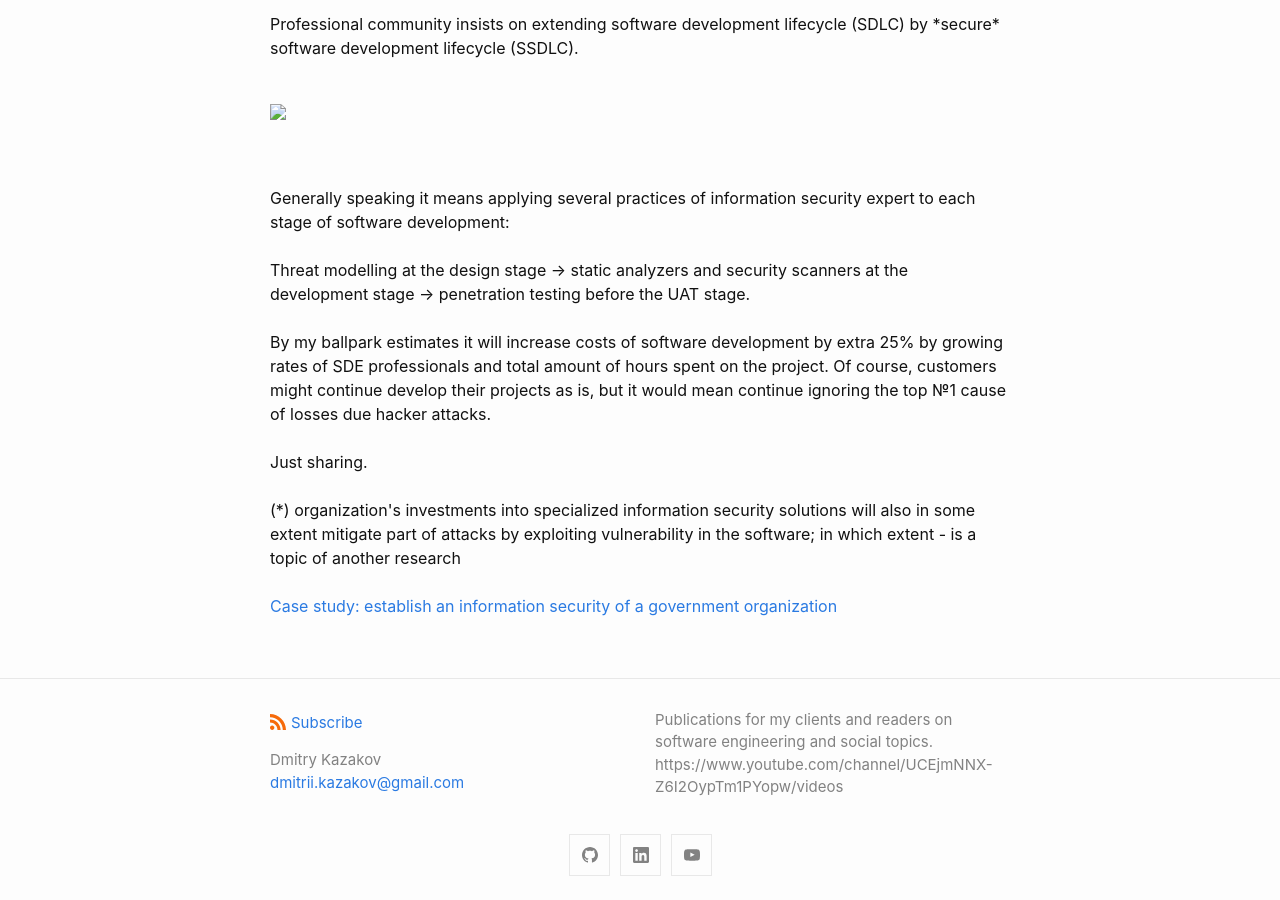
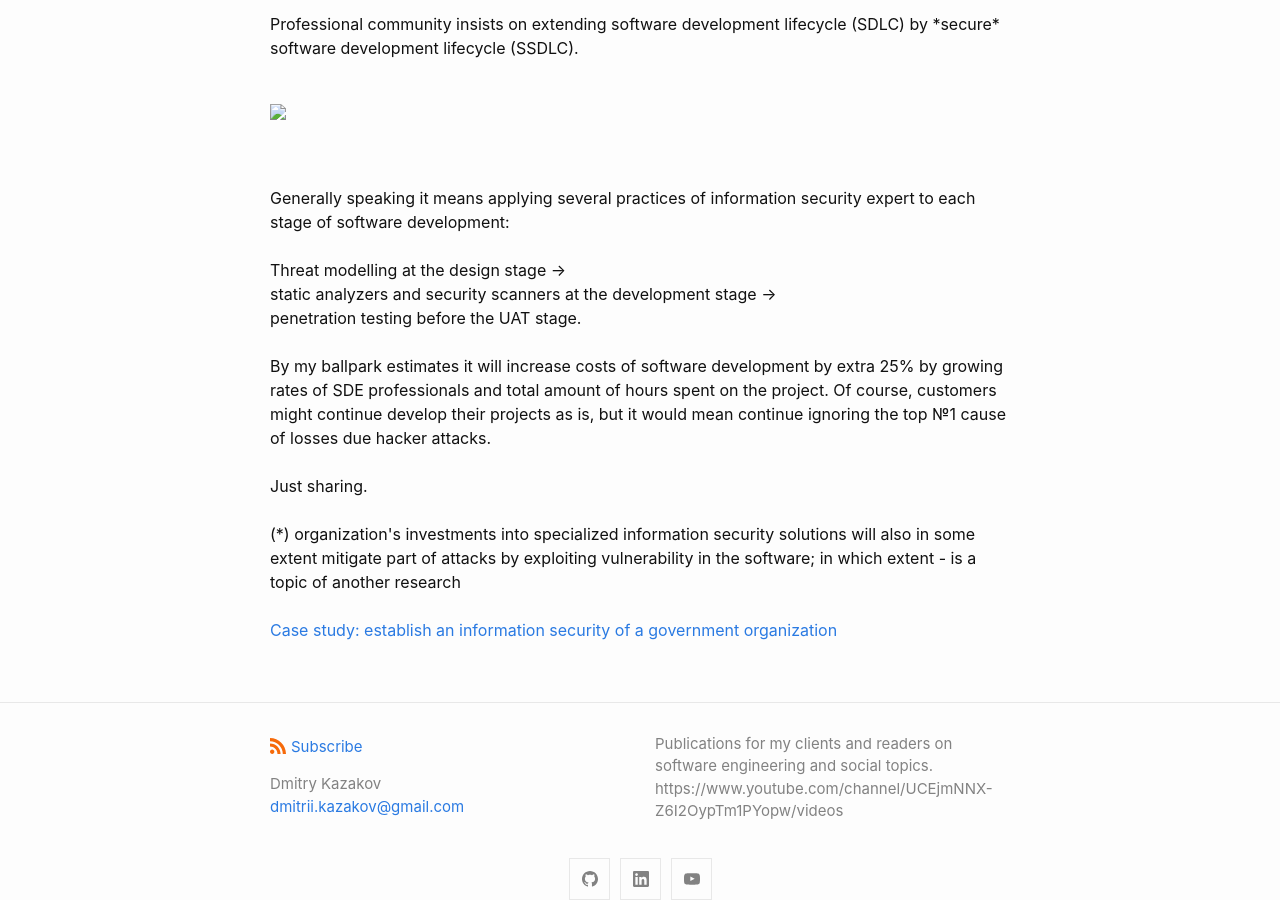
Before and after one commit to Gelassen/dkazakov.github.io, a Jekyll site: the page built from _posts/2023-11-22-why-do-you-need-to-setup-ssdlc.html, in a window 1280 px wide and 900 px high, scrolled down 819 px. Built offline with Jekyll 4.4.1, drawn with Linux system fonts in a browser that asks for light colours.

```diff
--- a/_posts/2023-11-22-why-do-you-need-to-setup-ssdlc.html
+++ b/_posts/2023-11-22-why-do-you-need-to-setup-ssdlc.html
@@ -50,9 +50,9 @@ modified_time: '2023-11-22'
             Generally speaking it means applying several practices of
             information security expert to each stage of software development: <br><br>
 
-            Threat modelling at the design stage -> static analyzers and
-            security scanners at the development stage -> penetration testing
-            before the UAT stage. <br><br>
+            Threat modelling at the design stage -> <br>
+            static analyzers and security scanners at the development stage -> <br>
+            penetration testing before the UAT stage. <br><br>
 
             By my ballpark estimates it will increase costs of software
             development by extra 25% by growing rates of SDE professionals and
```
Also changed, not shown: other parts of _posts/2023-11-22-why-do-you-need-to-setup-ssdlc.html (+1 -1 lines).
